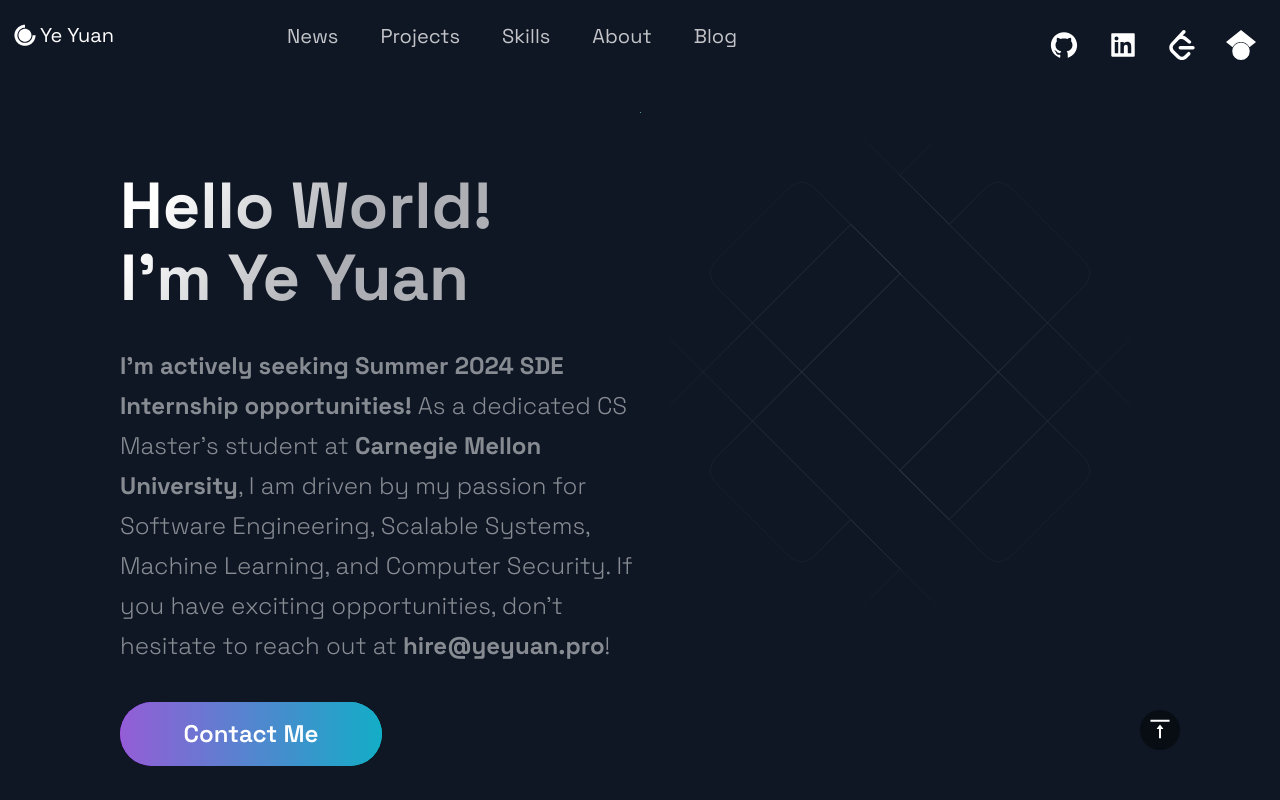
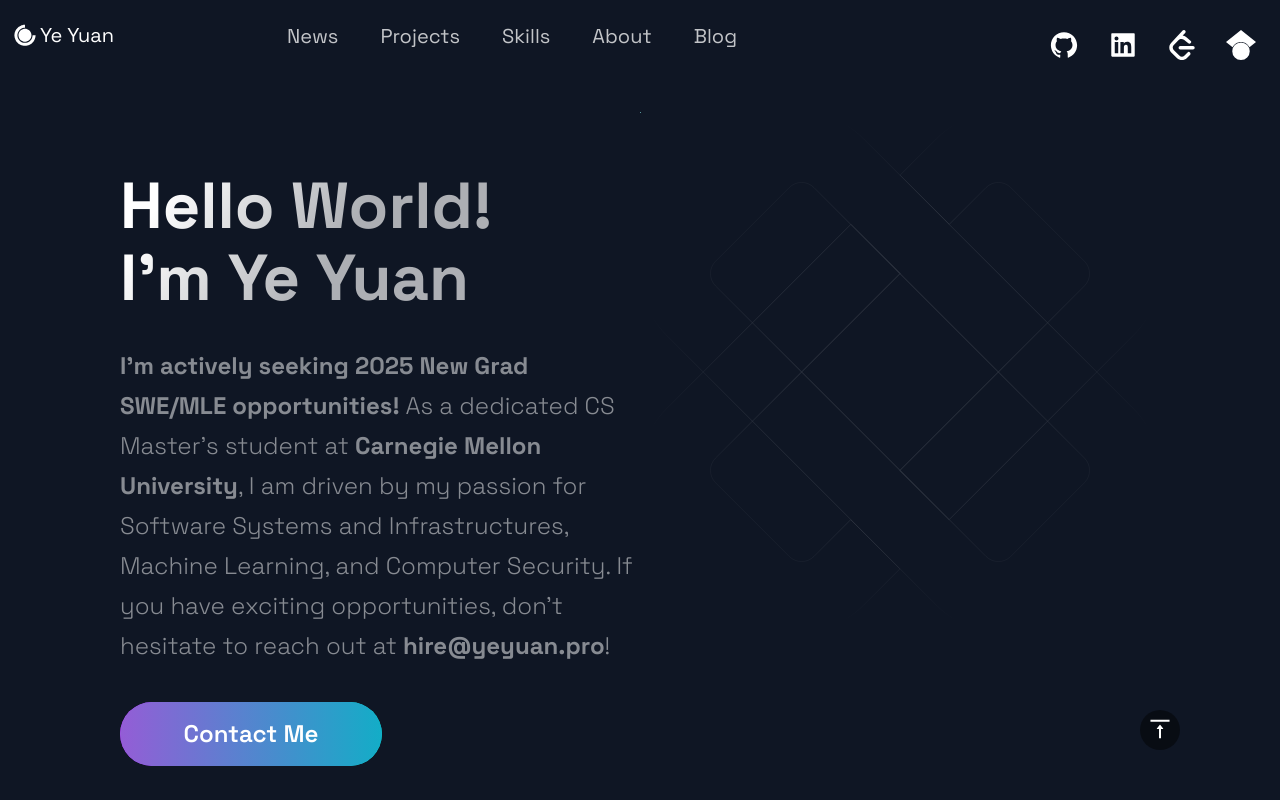
Before and after one commit to YEthYuan/YEthYuan.github.io, a Next.js app: page / in a window 1280 px wide. Shown: the top 800 px of the page. Built offline with nearby package versions, Linux system fonts and the light colour scheme.

Commit message:
update info

```diff
--- a/src/components/Hero/Hero.js
+++ b/src/components/Hero/Hero.js
@@ -13,10 +13,10 @@ const Hero = (props) => (
         I'm Ye Yuan
       </SectionTitle>
       <SectionText>
-        <HighlightWord word="I'm actively seeking Summer 2024 SDE Internship opportunities!" />{" "}
+        <HighlightWord word="I'm actively seeking 2025 New Grad SWE/MLE opportunities!" />{" "}
         As a dedicated CS Master's student at{" "}
         <HighlightWord word="Carnegie Mellon University" />, I am driven by my
-        passion for Software Engineering, Scalable Systems, Machine Learning,
+        passion for Software Systems and Infrastructures, Machine Learning,
         and Computer Security. If you have exciting opportunities, don't
         hesitate to reach out at <HighlightWord word="hire@yeyuan.pro" />!
       </SectionText>
```
